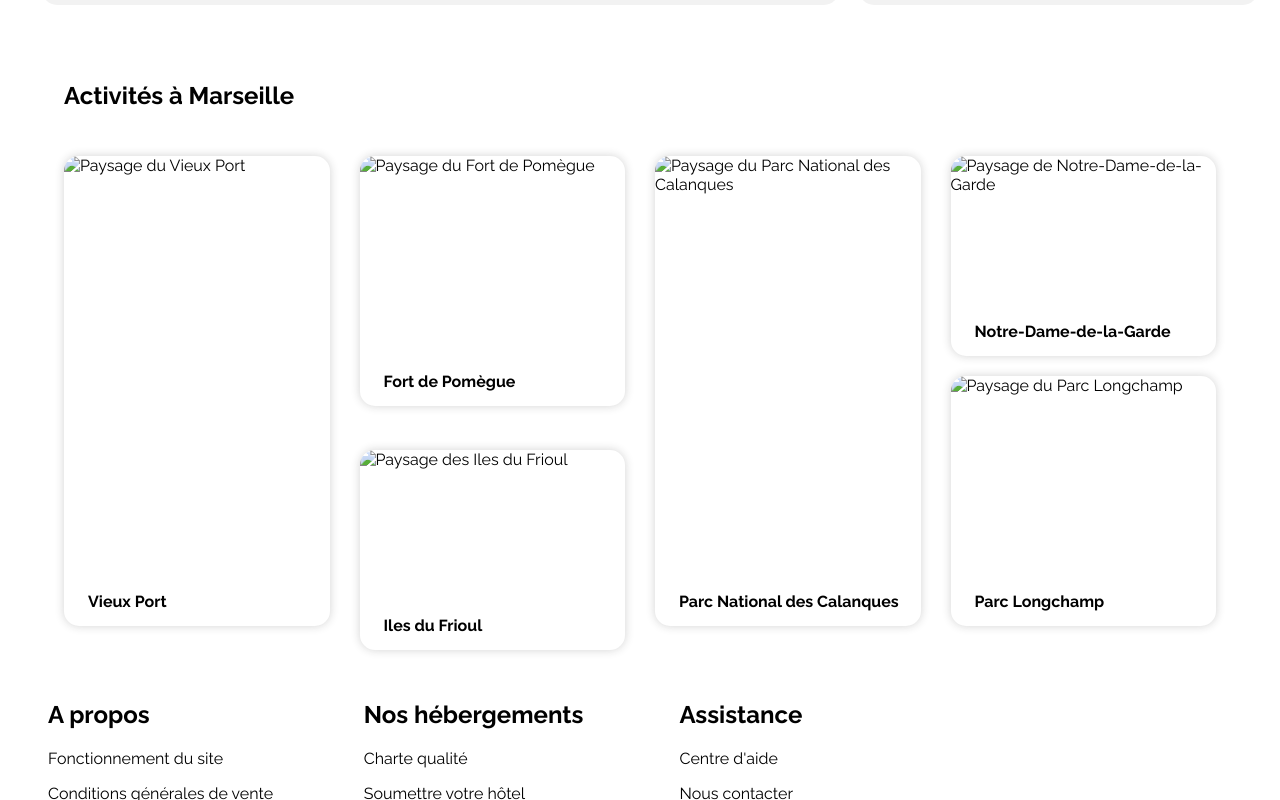
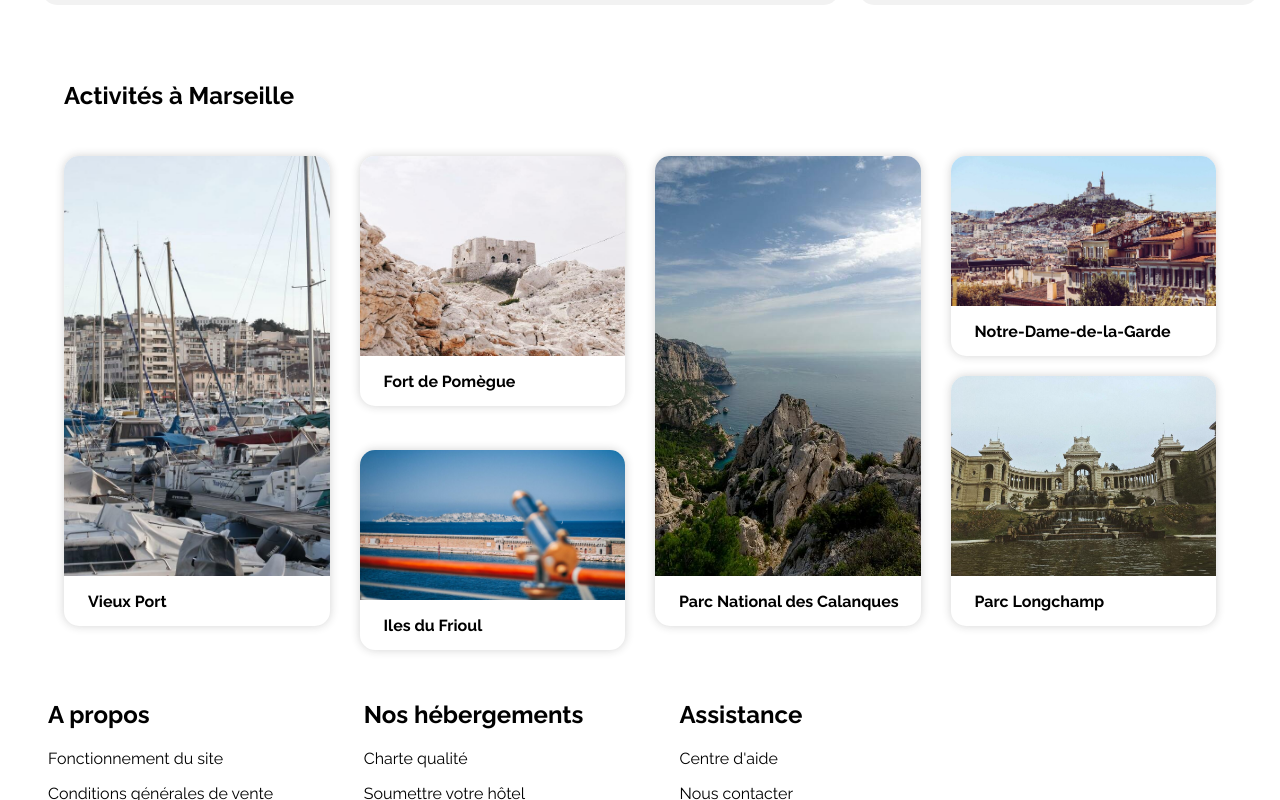
Before and after one commit to Thomas083/ThomasDebray_2_06012021, a plain HTML site: page index.html in a window 1280 px wide. Shown: the part 1132-1932 px from the top of the page. Drawn offline with Linux system fonts and the light colour scheme; the site is published under a folder, as on GitHub Pages, so addresses that start at the root find nothing.

Commit message:
little hot fix for activity image

```diff
--- a/index.html
+++ b/index.html
@@ -175,7 +175,7 @@
                 <button class="show-more">Afficher plus</button>
             </section>
             <!-- Popular -->
-            <section class="bloc bloc-popular">
+            <aside class="bloc bloc-popular">
                 <h2>Les plus populaires <i class="fas fa-chart-line black"></i></h2>
 
                 <div class="cards">
@@ -248,7 +248,7 @@
                         <a class="big card card-activities" href="">
                             <article>
                                 <div class="img-wrapper">
-                                    <img src="/images/activites/3_medium/reno-laithienne-QUgJhdY5Fyk-unsplash.jpg"
+                                    <img src="images/activites/3_medium/reno-laithienne-QUgJhdY5Fyk-unsplash.jpg"
                                         alt="Paysage du Vieux Port">
                                 </div>
                                 <div class="text-wrapper">
@@ -259,7 +259,7 @@
                         <a class="medium card card-activities" href="">
                             <article>
                                 <div class="img-wrapper">
-                                    <img src="/images/activites/3_medium/paul-hermann-QFTrLdQIRhI-unsplash.jpg"
+                                    <img src="images/activites/3_medium/paul-hermann-QFTrLdQIRhI-unsplash.jpg"
                                         alt="Paysage du Fort de Pomègue">
                                 </div>
                                 <div class="text-wrapper">
@@ -270,7 +270,7 @@
                         <a class="small card card-activities" href="">
                             <article>
                                 <div class="img-wrapper">
-                                    <img src="/images/activites/3_medium/kevin-hikari-rV_Qd1l-VXg-unsplash.jpg"
+                                    <img src="images/activites/3_medium/kevin-hikari-rV_Qd1l-VXg-unsplash.jpg"
                                         alt="Paysage des Iles du Frioul">
                                 </div>
                                 <div class="text-wrapper">
@@ -283,7 +283,7 @@
                         <a class="big card card-activities" href="">
                             <article>
                                 <div class="img-wrapper">
-                                    <img src="/images/activites/3_medium/kilyan-sockalingum-NR8-cBCN3aI-unsplash.jpg"
+                                    <img src="images/activites/3_medium/kilyan-sockalingum-NR8-cBCN3aI-unsplash.jpg"
                                         alt="Paysage du Parc National des Calanques">
                                 </div>
                                 <div class="text-wrapper">
@@ -294,7 +294,7 @@
                         <a class="small card card-activities" href="">
                             <article>
                                 <div class="img-wrapper">
-                                    <img src="/images/activites/3_medium/florian-wehde-xW9e8gdotxI-unsplash.jpg"
+                                    <img src="images/activites/3_medium/florian-wehde-xW9e8gdotxI-unsplash.jpg"
                                         alt="Paysage de Notre-Dame-de-la-Garde">
                                 </div>
                                 <div class="text-wrapper">
@@ -305,7 +305,7 @@
                         <a class="medium card card-activities" href="">
                             <article>
                                 <div class="img-wrapper">
-                                    <img src="/images/activites/3_medium/lena-paulin-wH2-EJoDcV0-unsplash.jpg"
+                                    <img src="images/activites/3_medium/lena-paulin-wH2-EJoDcV0-unsplash.jpg"
                                         alt="Paysage du Parc Longchamp">
                                 </div>
                                 <div class="text-wrapper">
```
